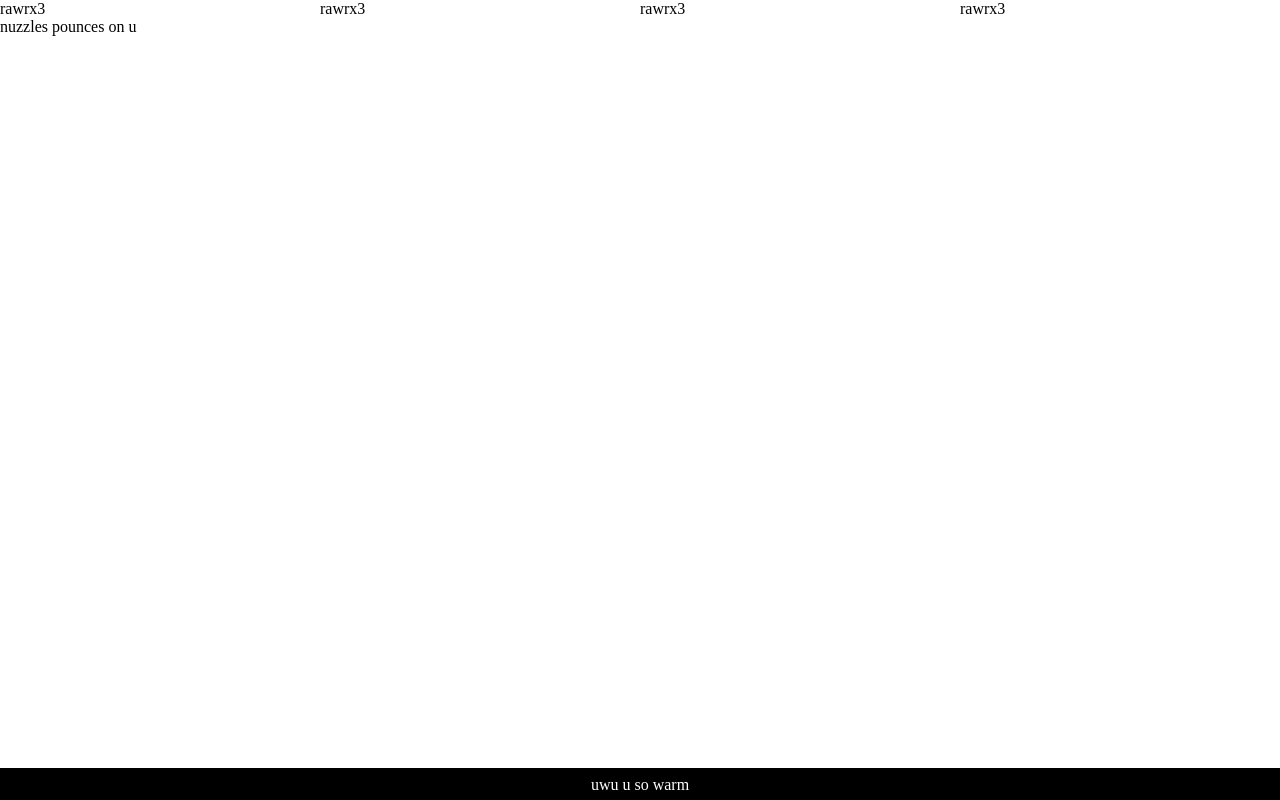
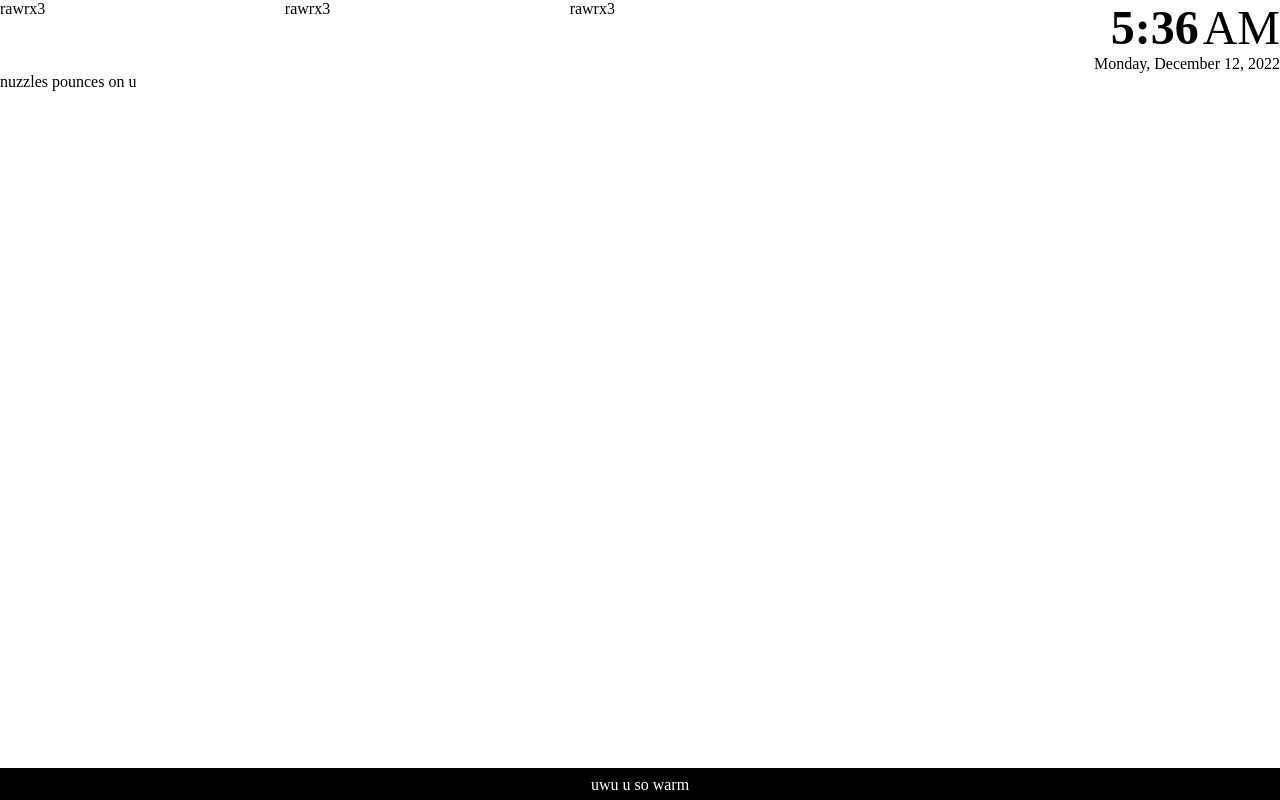
Before and after one commit to breezy23/ADash, a plain HTML site: page index.html in a window 1280 px wide. Drawn offline with Linux system fonts and the light colour scheme; no server answers.

Commit message:
Added time

```diff
--- a/index.html
+++ b/index.html
@@ -14,8 +14,10 @@
 			<div class="ribbon_section weather">
 				rawrx3
 			</div>
-			<div class="ribbon_section timei">
-				rawrx3
+			<div class="ribbon_section time">
+				<span class="t_value" id="t_value">Time Value here</span>
+				<span class="t_suffix" id="t_suffix">Suffix</span>
+				<p class="date" id="date">Date here</p>
 			</div>
 		</div>
 		<div class="body">
@@ -25,6 +27,7 @@
 			<div class="news">uwu u so warm</div>
 		</div>
 
+		<script src="scripts/time.js"></script>
 		<script src="scripts/controller.js"></script>
 	</body>
 <html>
--- a/scripts/controller.js
+++ b/scripts/controller.js
@@ -1,10 +1,16 @@
+// This class controls the dash, which is why it's called controller! :D
+// Basically a lot of definitions and timers
+
+// URL Apis
+// One for forecast and another for weather alerts! :D
 const fc = "https://api.open-meteo.com/v1/forecast?latitude=42.03&longitude=-93.62&hourly=temperature_2m,weathercode&daily=weathercode,temperature_2m_max,temperature_2m_min,precipitation_sum&temperature_unit=fahrenheit&windspeed_unit=mph&precipitation_unit=inch&timezone=America%2FChicago";
 const wa = "https://api.weather.gov/alerts/active?point=41.99,-93.62";
 
 let weather;
 let weatherAlert;
 
-console.log("test");
+init();
+
 // Get response from Open-Meteo
 fetch(fc)
 	.then(res => res.json())
@@ -21,3 +27,13 @@ fetch(wa)
 		weatherAlert = out;
 		console.log('Alerts: ', weatherAlert);
 }).catch(err => console.error(err));
+
+// Start a lot of timers
+// 1 second timer
+setInterval(() => {
+	updateTime();
+}, 1000);
+
+function init() {
+	updateTime();
+}
--- /dev/null
+++ b/scripts/time.js
@@ -0,0 +1,36 @@
+const m = ['January', 'Febuary', 'March', 'April', 'May', 'June', 'July', 'August', 'September', 'October', 'November', 'December'];
+const w = ['Sunday', 'Monday', 'Tuesday', 'Wednesday', 'Thursday', 'Friday', 'Saturday'];
+
+const t = document.getElementById("t_value");
+const s = document.getElementById("t_suffix");
+const d = document.getElementById("date");
+
+function updateTime() {
+	const dte = new Date();
+	const month = dte.getMonth();
+	const date = dte.getDate();
+	const day = dte.getDay();
+	const year = dte.getFullYear();
+
+	t.innerHTML = undefined;
+	d.innerHTML = undefined;
+
+	let suffix;
+	let hour = dte.getHours();
+	let minute = dte.getMinutes().toString();
+
+	if(hour < 12) {
+		suffix = "AM";
+	} else {
+		suffix = "PM";
+		hour -= 12;
+	}
+
+	if(minute.length < 2) {
+		minute = "0"+minute;
+	}
+
+	t.textContent = hour+":"+minute;
+	s.textContent = suffix;
+	d.textContent = w[day]+", "+m[month]+" "+date+", "+year;
+}
--- a/styles/style.css
+++ b/styles/style.css
@@ -1,22 +1,15 @@
 body, html {
 	margin: 0;
 	padding: 0;
-}
-
-.ribbon {
-	display: grid;
-	grid-auto-flow: row;
-	grid-template-columns: auto auto auto auto;
 }
 
 .body {
 
 }
 
-.news {
-	color:#ffffff;
-	height: 1em;
-	margin: auto;
+.date {
+	font-size: 1em;
+	margin: 0;
 }
 
 .feet {
@@ -29,3 +22,30 @@ body, html {
 	position: absolute;
 	width: 100%;
 }
+
+.news {
+	color:#ffffff;
+	height: 1em;
+	margin: auto;
+}
+
+.ribbon {
+	display: grid;
+	grid-auto-flow: row;
+	grid-template-columns: auto auto auto auto;
+}
+
+.time {
+	justify-self: end;
+	text-align: right;
+}
+
+.t_suffix {
+	font-size: 3em;
+}
+
+.t_value {
+	font-size: 3em;
+	font-weight: bold;
+	margin: 0;
+}
```
